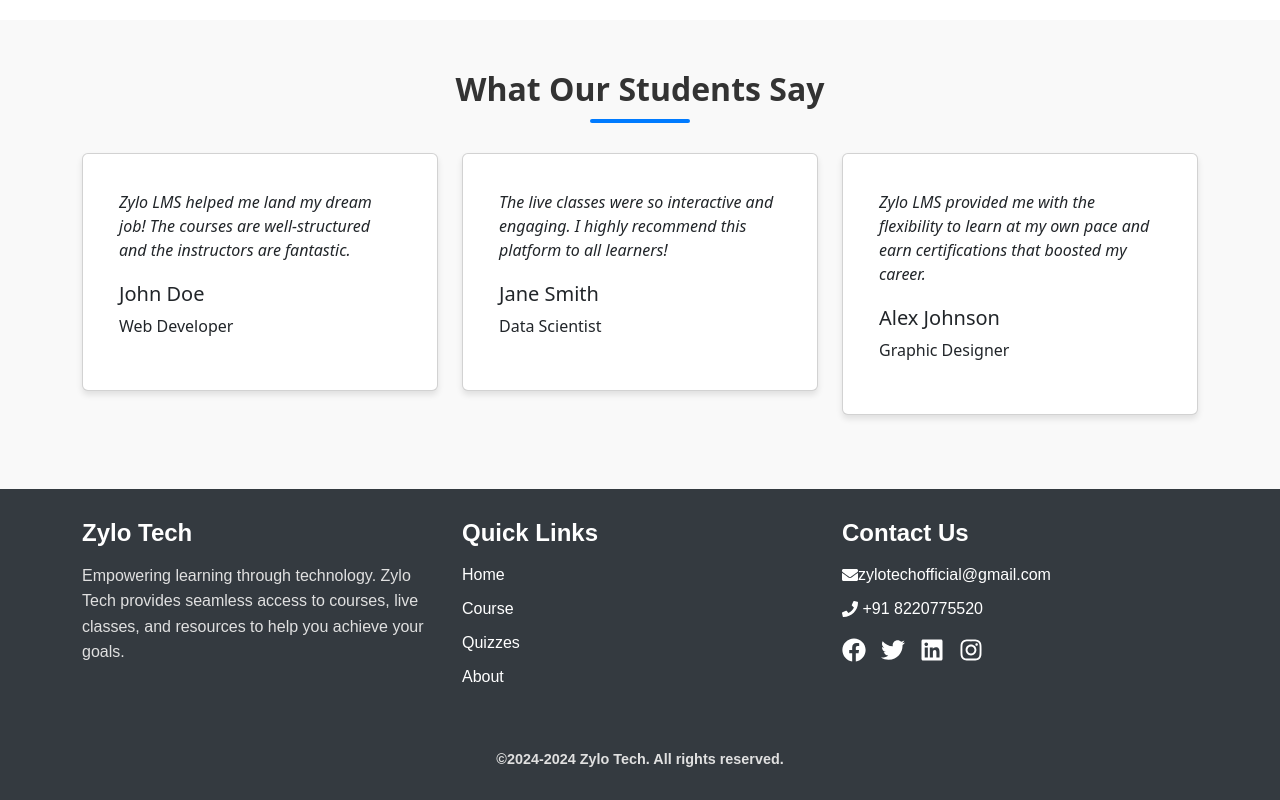
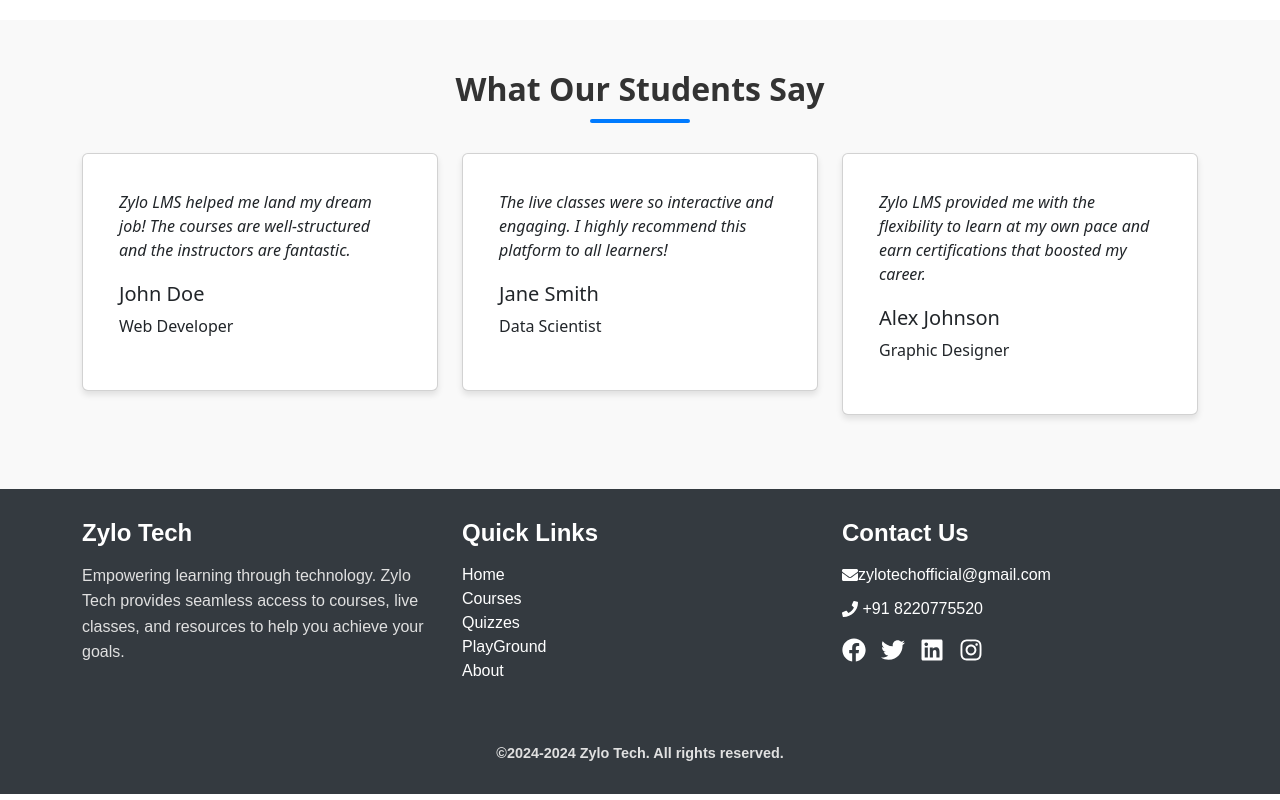
Before and after one commit to Guna-devloper/Zylo-Tech, a React (Create React App) app in the folder zylo-tech/: page / in a window 1280 px wide. Shown: the part 828-1628 px from the top of the page. Built offline with nearby package versions, Linux system fonts and the light colour scheme.

Commit message:
footer-link-update

```diff
--- a/zylo-tech/src/Components/Footer.js
+++ b/zylo-tech/src/Components/Footer.js
@@ -2,7 +2,9 @@ import React from "react";
 import { Container, Row, Col } from "react-bootstrap";
 import { FaFacebook, FaTwitter, FaLinkedin, FaInstagram, FaEnvelope,FaPhone } from "react-icons/fa";
 import "./Footer.css";
+import { Link } from "react-router-dom";
 const Footer = () => {
+
   return (
     <footer className="footer">
       <Container>
@@ -19,19 +21,22 @@ const Footer = () => {
           <Col md={4} className="footer-column">
             <h5 className="footer-title">Quick Links</h5>
             <ul className="footer-links">
-              <li>
-                <a href="/">Home</a>
-              </li>
+            <Link to="/" className="nav-link">
+          Home
+        </Link>
 
-              <li>
-                <a href="/course">Course</a>
-              </li>
-              <li>
-                <a href="/quiz">Quizzes</a>
-              </li>
-              <li>
-                <a href="/about">About</a>
-              </li>
+                      <Link to="/course" className="nav-link">
+                      Courses
+                      </Link>
+                      <Link to="/quiz" className="nav-link">
+                        Quizzes
+                      </Link>
+                      <Link to="/coding" className="nav-link">
+                        PlayGround
+                      </Link>
+                      <Link to="/about" className="nav-link">
+                        About
+                      </Link>
             </ul>
           </Col>
 
```
